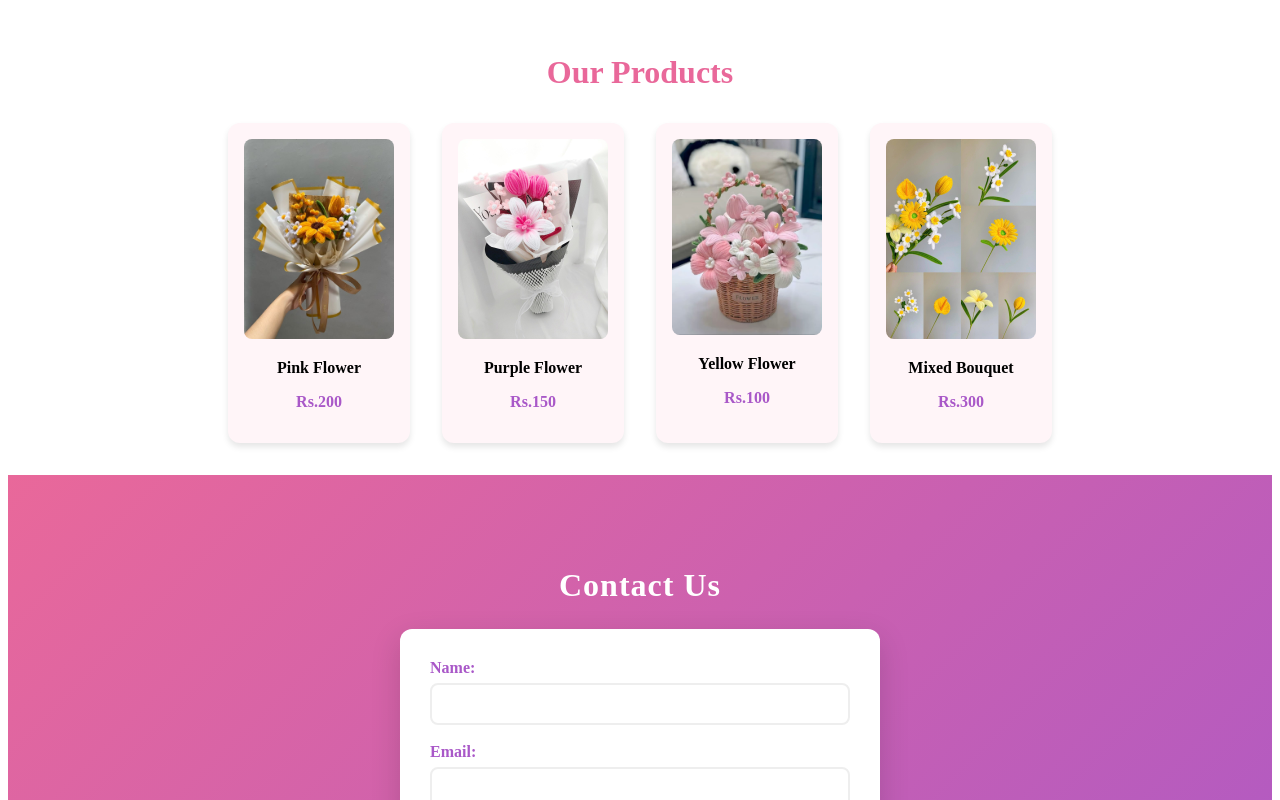
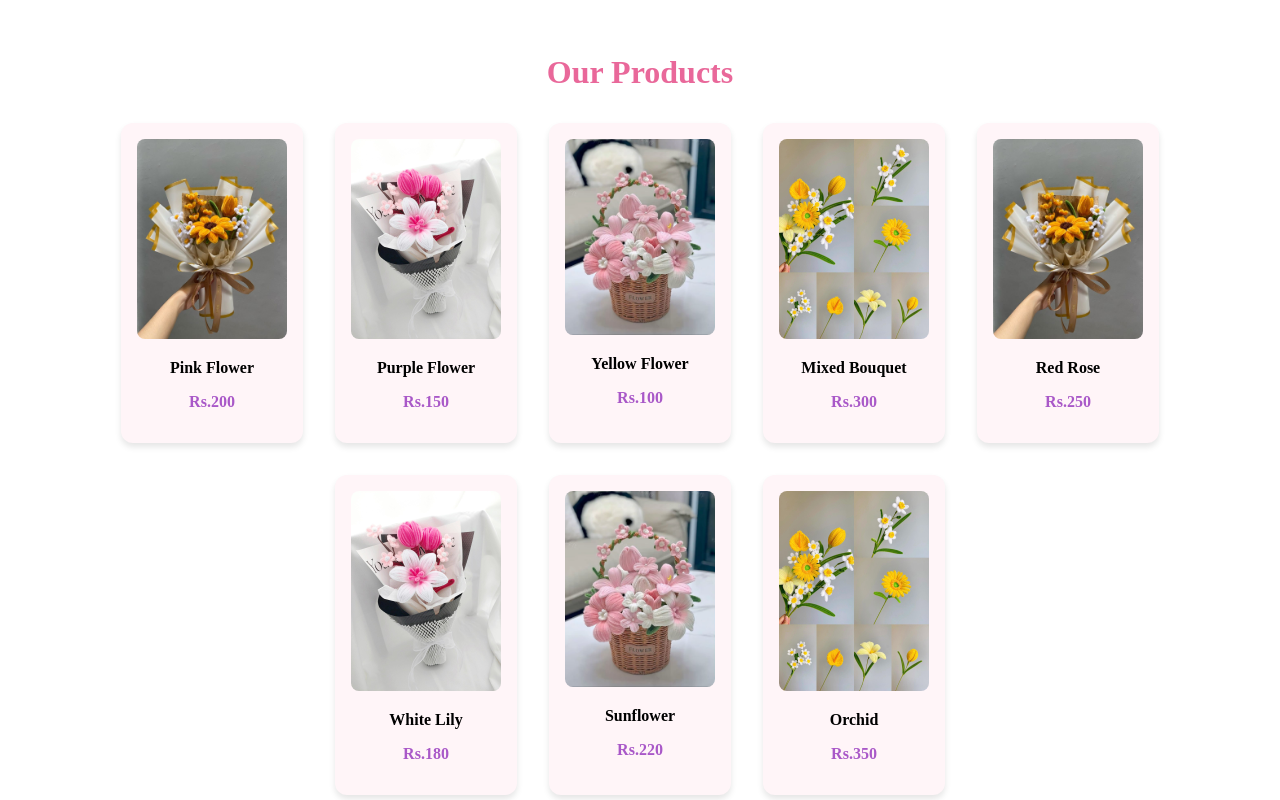
Before and after one commit to bineth-ellepola/Fluffy_patals_crafts, a React (Vite) app: page / in a window 1280 px wide. Shown: the part 440-1240 px from the top of the page. Built offline with nearby package versions, Linux system fonts and the light colour scheme.

Commit message:
Added some products to the list

```diff
--- a/src/components/ProductList.jsx
+++ b/src/components/ProductList.jsx
@@ -10,6 +10,10 @@ const products = [
   { id: 2, name: "Purple Flower", price: "Rs.150", img: p2 },
   { id: 3, name: "Yellow Flower", price: "Rs.100", img: p3 },
   { id: 4, name: "Mixed Bouquet", price: "Rs.300", img: p4 },
+  { id: 5, name: "Red Rose", price: "Rs.250", img: p1 },
+  { id: 6, name: "White Lily", price: "Rs.180", img: p2 },
+  { id: 7, name: "Sunflower", price: "Rs.220", img: p3 },
+  { id: 8, name: "Orchid", price: "Rs.350", img: p4 },
 ];
 
 const ProductList = () => {
```
